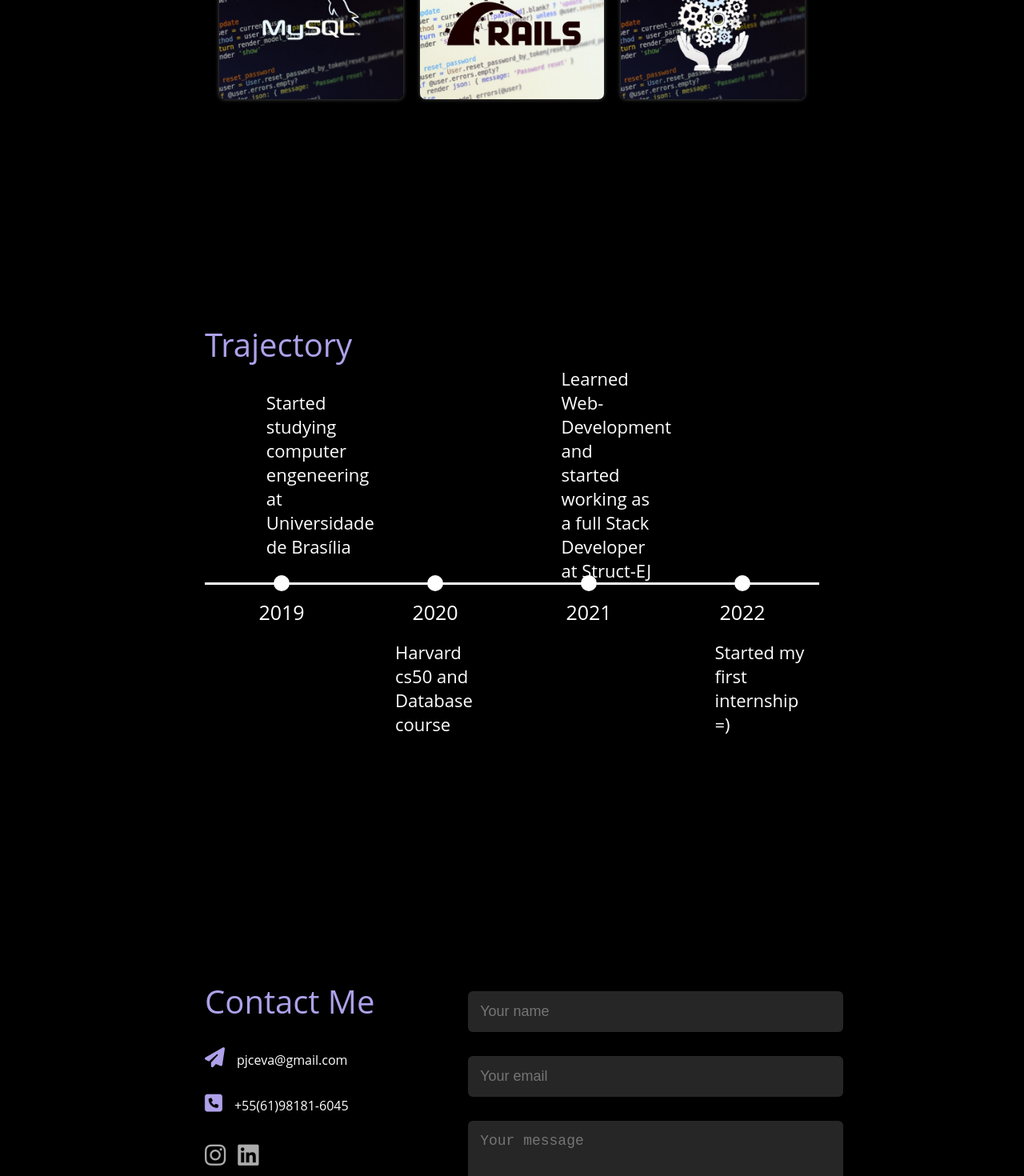
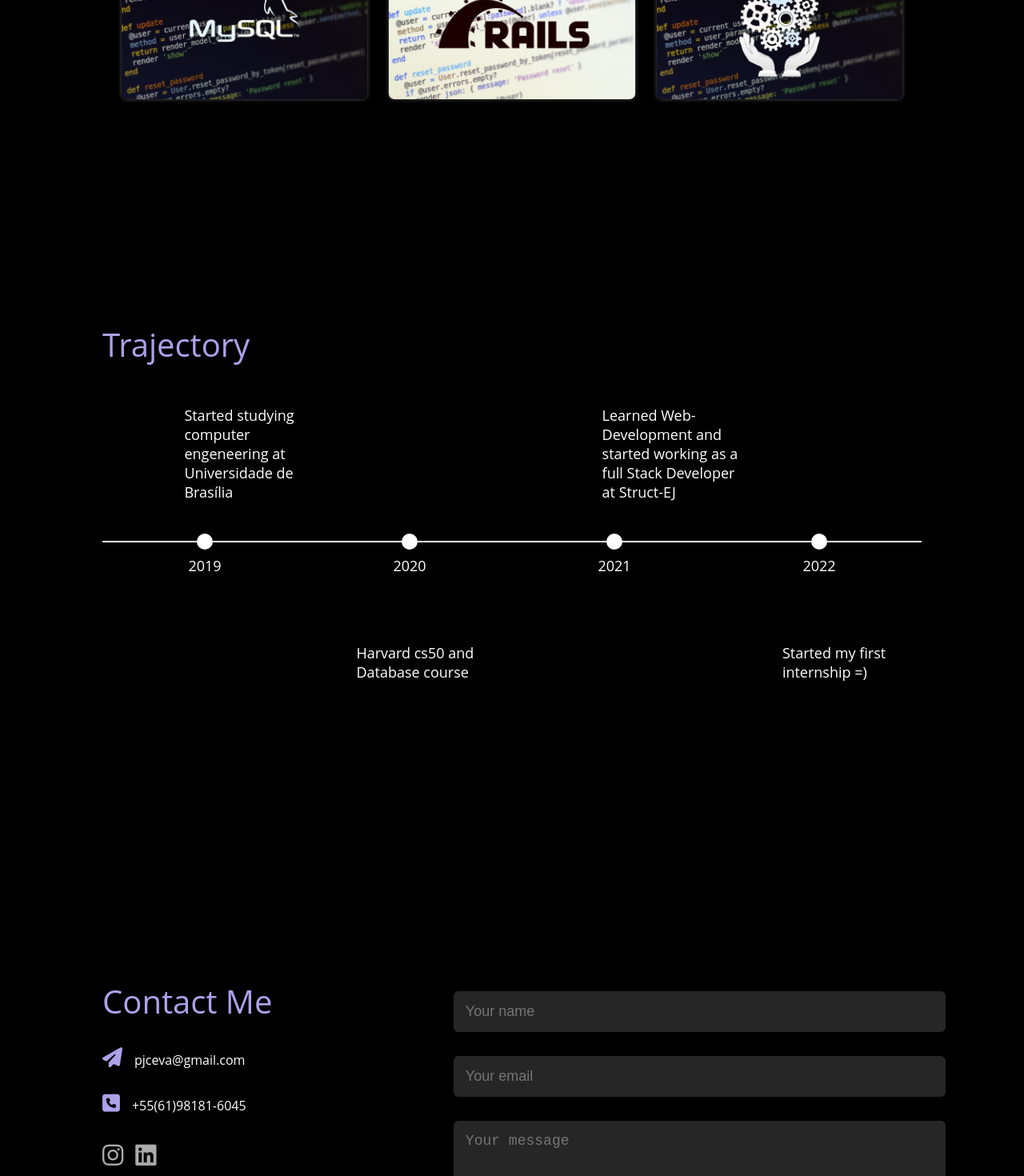
Before and after one commit to pjceva/portfolio, a React (Vite) app: page / in a window 1280 px wide. Shown: the part 1330-2800 px from the top of the page at 80% size. Built offline with nearby package versions, Linux system fonts and the light colour scheme.

Commit message:
Trajectory done

```diff
--- a/src/components/Screen/styles.tsx
+++ b/src/components/Screen/styles.tsx
@@ -8,7 +8,7 @@ export const Screen = styled.section`
     padding: 0 20%;
     justify-content: center;
     margin: 0 auto;
-    @media (max-width: 1200px) {
+    @media (max-width: 1400px) {
         padding: 0 10%;
     }
 
--- a/src/pages/skills/styles.tsx
+++ b/src/pages/skills/styles.tsx
@@ -70,7 +70,7 @@ export const Container = styled.div`
             height: 15%;
             box-shadow: 1px 3px 10px rgba(245, 245, 245, 0.35);
         }
-        @media (max-width: 300px){
+        @media (max-width: 305px){
             h1{
                 font-size: 15px;
             }
--- a/src/pages/trajectory/styles.tsx
+++ b/src/pages/trajectory/styles.tsx
@@ -10,8 +10,59 @@ export const Container = styled.div`
         margin-top: 17px;
         display: flex;
         justify-content: space-around;
-        font-size: 20px;
+        span{
+            font-size: 18px;
+        }
+        @media (max-width: 640px){
+            span{
+                font-size: 15px;
+            }
+        }
+        @media (max-width: 480px){
+            span{
+                font-size: 13px;
+            }
+
+        }
+
     }
+
+    .line{
+        background-color: white;
+        height: 2px;
+        display: flex;
+        align-items: center;
+        justify-content: space-around;
+
+        div{
+            position: relative;
+            background-color: white;
+            width: 20px;
+            height: 20px;
+            border-radius: 50px;
+        }
+        @media (max-width: 950px){
+            div{
+                width: 17px;
+                height: 17px;
+            }
+        }
+        @media (max-width: 640px){
+            height: 1.5px;
+            div{
+                width: 15px;
+                height: 15px;
+            }
+        }
+        @media (max-width: 640px){
+            div{
+                width: 13px;
+                height: 13px;
+            }
+        }
+
+    }
+
 `
 
 export const UText = styled.div`
@@ -19,8 +70,8 @@ export const UText = styled.div`
     display: flex;
     align-items: center;
     span{
-        width: 15%;
-        font-size: 22px;
+        width: 18%;
+        font-size: 18px;
     }
     .nineteen{
         margin-left: 10%;
@@ -32,23 +83,39 @@ export const UText = styled.div`
         margin-left: 33%;
     }
     .twenty-two{
-        margin-left: 37%;
+        margin-left: 35%;
     }
 
+    @media (max-width: 950px){
+        span{
+            font-size: 15px;
+        }
+    }
+
+    @media (max-width: 640px){
+        span{
+            font-size: 13px;
+        }
+    }
+
+    @media (max-width: 480px){
+        span{
+            width: 25%;
+            font-size: 11px;
+        }
+        .nineteen{
+            margin-left: 12%;
+        }
+        .twenty{
+            margin-left: 30%;
+        }
+        .twenty-one{
+            margin-left: 23%;
+        }
+        .twenty-two{
+            margin-left: 30%;
+        }
+    }
+
+
 `
-
-export const Line = styled.section`
-
-    background-color: white;
-    height: 3px;
-    display: flex;
-    align-items: center;
-    justify-content: space-around;
-    div{
-        position: relative;
-        background-color: white;
-        width: 20px;
-        height: 20px;
-        border-radius: 50px;
-    }
-`
--- a/src/pages/trajectory/trajectory.tsx
+++ b/src/pages/trajectory/trajectory.tsx
@@ -1,5 +1,5 @@
 import { Screen } from "../../components/Screen/styles"
-import { Container, Line, UText } from "./styles"
+import { Container, UText } from "./styles"
 import { motion } from "framer-motion"
 import { fadeIn } from "../../variants"
 
@@ -33,13 +33,14 @@ export const Trajectory = () =>{
                     initial="hidden"
                     whileInView={'show'}
                     viewport={{once: true, amount: 0.1}}>
-                    <Line>
+
+                    <div className="line">
                         <div></div>
                         <div></div>
                         <div></div>
                         <div></div>
+                    </div>
 
-                    </Line>
                     </motion.div>
                 <div>
                     <div className="year">
```
